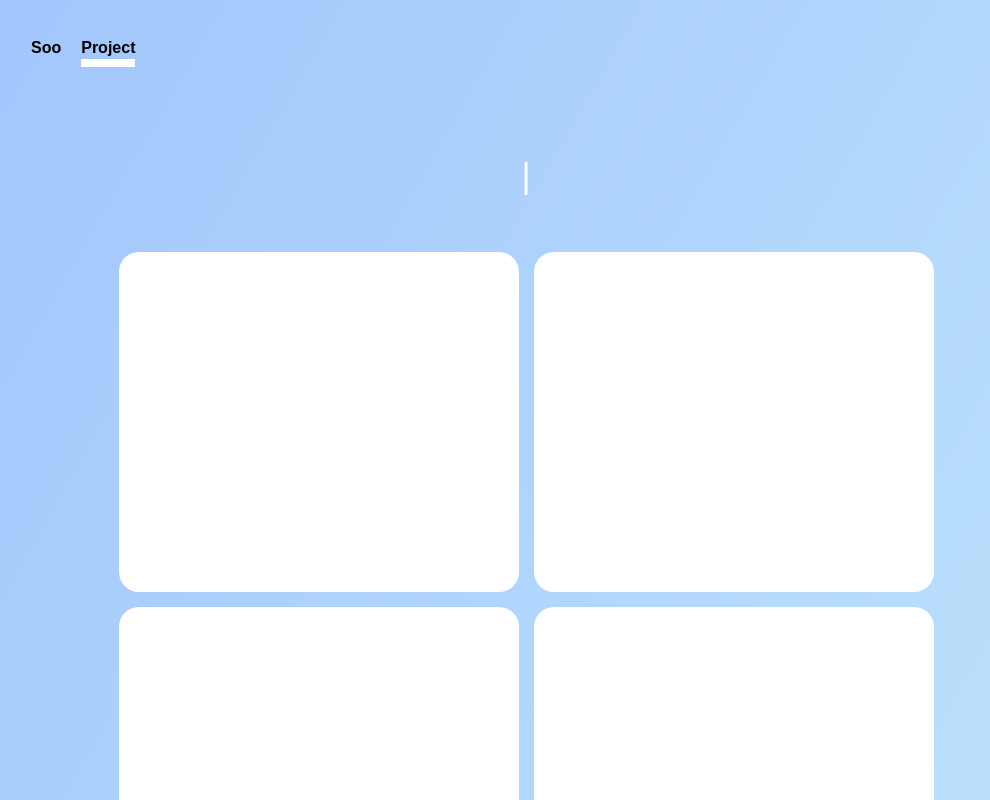
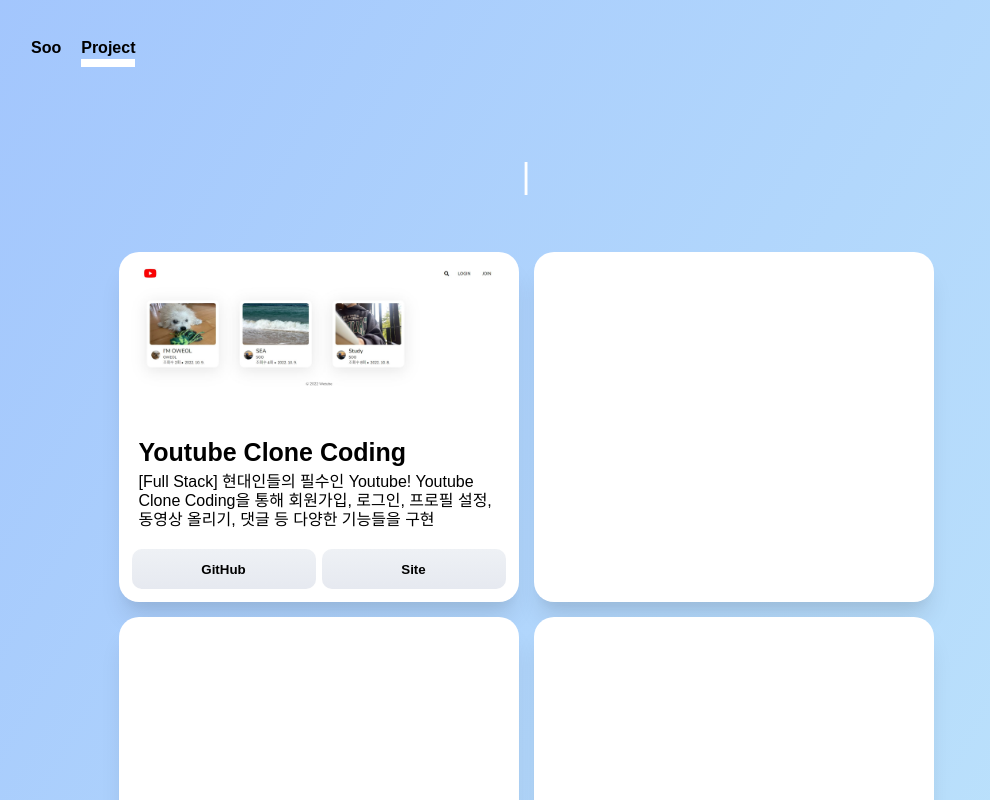
Before and after one commit to aubepluieh3/portfolio, a React (Create React App) app: page /project in a window 1280 px wide. Shown: the top 800 px of the page, without its empty margins (114-1104 px from the left). Built offline with nearby package versions, Linux system fonts and the light colour scheme.

Commit message:
Box components

```diff
--- a/src/components/MyProject.tsx
+++ b/src/components/MyProject.tsx
@@ -21,8 +21,50 @@
   display: flex;
   border-radius: 20px;
   background: white;
+  flex-direction: column;
+  padding: 10px;
+  height: 350px;
+  box-shadow: rgba(0, 0, 0, 0.1) 0px 20px 25px -5px,
+    rgba(0, 0, 0, 0.04) 0px 10px 10px -5px;
 `;
 
+const Img = styled.div`
+  img {
+    width: 380px;
+  }
+`;
+
+const Title = styled.div`
+  font-weight: 600;
+  font-size: 25px;
+  padding-left: 10px;
+  margin-bottom: 5px;
+`;
+
+const Content = styled.div`
+  width: 100%;
+  height: 80px;
+  padding: 0px 10px;
+`;
+const Button = styled.div`
+  display: flex;
+  align-items: center;
+`;
+const Btn = styled.button`
+  width: 200px;
+  height: 40px;
+  border-radius: 10px;
+  border: none;
+  margin: 3px;
+  background-image: linear-gradient(to top, #e6e9f0 0%, #eef1f5 100%);
+  font-weight: 600;
+  display: flex;
+  align-items: center;
+  justify-content: center;
+  &:hover {
+    cursor: pointer;
+  }
+`;
 function MyProject() {
   return (
     <>
@@ -31,7 +73,33 @@
       </Circle>
       <Entire>
         <Grid>
-          <Box></Box>
+          <Box>
+            <Img>
+              <img src={`img/youtube.jpg`}></img>
+            </Img>
+            <Title>Youtube Clone Coding</Title>
+            <Content>
+              [Full Stack] 현대인들의 필수인 Youtube! Youtube Clone Coding을
+              통해 회원가입, 로그인, 프로필 설정, 동영상 올리기, 댓글 등 다양한
+              기능들을 구현
+            </Content>
+            <Button>
+              <Btn
+                onClick={() =>
+                  window.open("https://github.com/aubepluieh3/wetube")
+                }
+              >
+                GitHub
+              </Btn>
+              <Btn
+                onClick={() =>
+                  window.open("https://soo-youtube.herokuapp.com/")
+                }
+              >
+                Site
+              </Btn>
+            </Button>
+          </Box>
           <Box></Box>
 
           <Box></Box>
```
Also changed, not shown: public/img/youtube.JPG (added).
